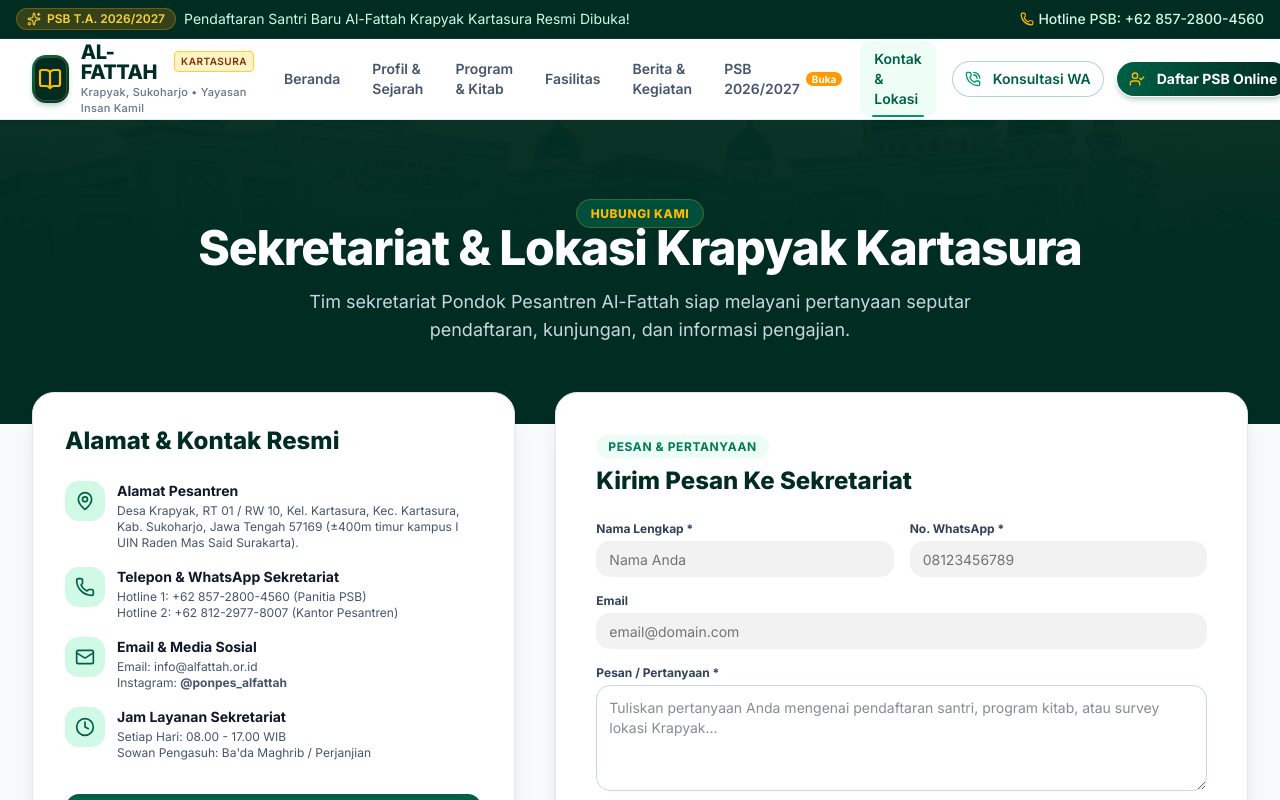
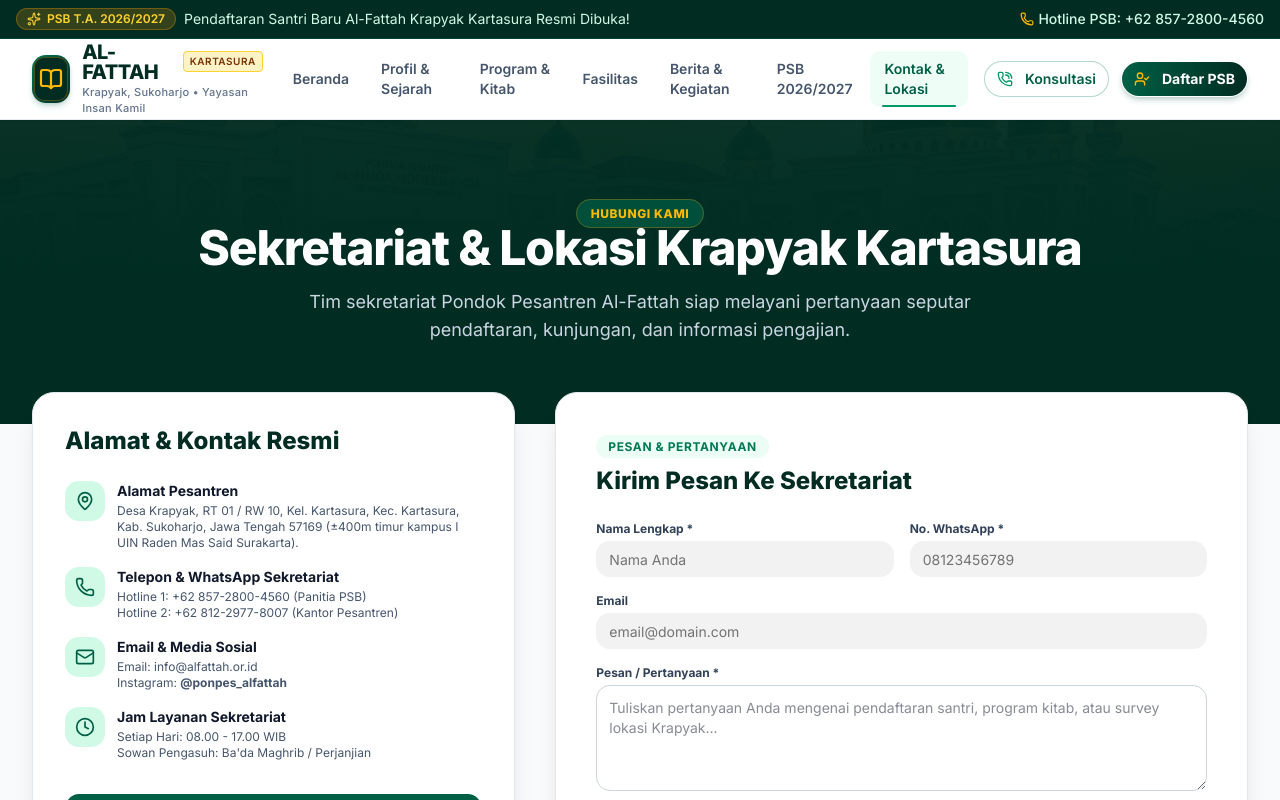
Before and after one commit to 234thtagzz/pesantren-app, a Next.js app: page /kontak in a window 1280 px wide. Shown: the top 800 px of the page. Built offline with nearby package versions, Linux system fonts and the light colour scheme.

Commit message:
style: repair UI part 1

```diff
--- a/src/app/(public)/kontak/page.tsx
+++ b/src/app/(public)/kontak/page.tsx
@@ -117,7 +117,7 @@
                   className="w-full bg-emerald-800 hover:bg-emerald-900 text-white font-extrabold py-5 rounded-xl"
                 >
                   <a
-                    href="https://wa.me/6285728004560?text=Assalamu'alaikum%20Sekretariat%20Pesantren%20Al-Fattah%20Kartasura"
+                    href="https://wa.me/62882006454771?text=Assalamu'alaikum%20Sekretariat%20Pesantren%20Al-Fattah%20Kartasura"
                     target="_blank"
                     rel="noreferrer"
                   >
--- a/src/components/footer.tsx
+++ b/src/components/footer.tsx
@@ -63,7 +63,7 @@
                 </svg>
               </a>
               <a
-                href="https://wa.me/6285728004560"
+                href="https://wa.me/62882006454771"
                 target="_blank"
                 rel="noreferrer"
                 className="w-9 h-9 rounded-lg bg-emerald-900/60 hover:bg-amber-500 hover:text-emerald-950 text-slate-300 flex items-center justify-center transition-all"
--- a/src/components/home/psb-banner.tsx
+++ b/src/components/home/psb-banner.tsx
@@ -37,7 +37,7 @@
               size="lg"
               className="border-emerald-700 text-white hover:bg-emerald-900 font-semibold px-6 py-6 text-base"
             >
-              <a href="https://wa.me/6285728004560" target="_blank" rel="noreferrer">
+              <a href="https://wa.me/62882006454771" target="_blank" rel="noreferrer">
                 <PhoneCall className="w-4 h-4 mr-2 text-amber-400" />
                 Konsultasi Pendaftaran
               </a>
--- a/src/components/navbar.tsx
+++ b/src/components/navbar.tsx
@@ -22,7 +22,7 @@
   { href: "/program", label: "Program & Kitab" },
   { href: "/fasilitas", label: "Fasilitas" },
   { href: "/berita", label: "Berita & Kegiatan" },
-  { href: "/psb", label: "PSB 2026/2027", badge: "Buka" },
+  { href: "/psb", label: "PSB 2026/2027" },
   { href: "/kontak", label: "Kontak & Lokasi" },
 ];
 
@@ -44,7 +44,7 @@
           </div>
           <div className="flex items-center gap-4 font-medium">
             <a
-              href="https://wa.me/6285728004560"
+              href="https://wa.me/62882006454771"
               target="_blank"
               rel="noreferrer"
               className="flex items-center gap-1 hover:text-amber-300 transition-colors"
@@ -117,9 +117,9 @@
               variant="outline"
               className="border-emerald-700/30 text-emerald-800 hover:bg-emerald-50 font-semibold"
             >
-              <a href="https://wa.me/6285728004560" target="_blank" rel="noreferrer">
+              <a href="https://wa.me/62882006454771" target="_blank" rel="noreferrer">
                 <PhoneCall className="w-4 h-4 mr-1.5 text-emerald-600" />
-                Konsultasi WA
+                Konsultasi
               </a>
             </Button>
             <Button
@@ -128,7 +128,7 @@
             >
               <Link href="/psb">
                 <UserCheck className="w-4 h-4 mr-1.5 text-amber-400" />
-                Daftar PSB Online
+                Daftar PSB
               </Link>
             </Button>
           </div>
@@ -181,7 +181,7 @@
               >
                 <Link href="/psb" onClick={() => setMobileMenuOpen(false)}>
                   <GraduationCap className="w-5 h-5 mr-2 text-amber-400" />
-                  Daftar PSB Online 2026/2027
+                  Daftar PSB
                 </Link>
               </Button>
               <Button
@@ -189,7 +189,7 @@
                 variant="outline"
                 className="w-full justify-center border-slate-300 text-slate-800 py-5 text-base font-semibold"
               >
-                <a href="https://wa.me/6285728004560" target="_blank" rel="noreferrer">
+                <a href="https://wa.me/62882006454771" target="_blank" rel="noreferrer">
                   <PhoneCall className="w-4 h-4 mr-2 text-emerald-600" />
                   Hubungi Panitia PSB
                 </a>
--- a/src/components/psb/psb-form.tsx
+++ b/src/components/psb/psb-form.tsx
@@ -103,7 +103,7 @@
               className="bg-emerald-800 hover:bg-emerald-900 text-white font-extrabold px-6 py-6"
             >
               <a
-                href={`https://wa.me/6285728004560?text=${getWaMessage()}`}
+                href={`https://wa.me/62882006454771?text=${getWaMessage()}`}
                 target="_blank"
                 rel="noreferrer"
               >
```
Also changed, not shown: 1 other file (tests, documents, lock files or other folders).
